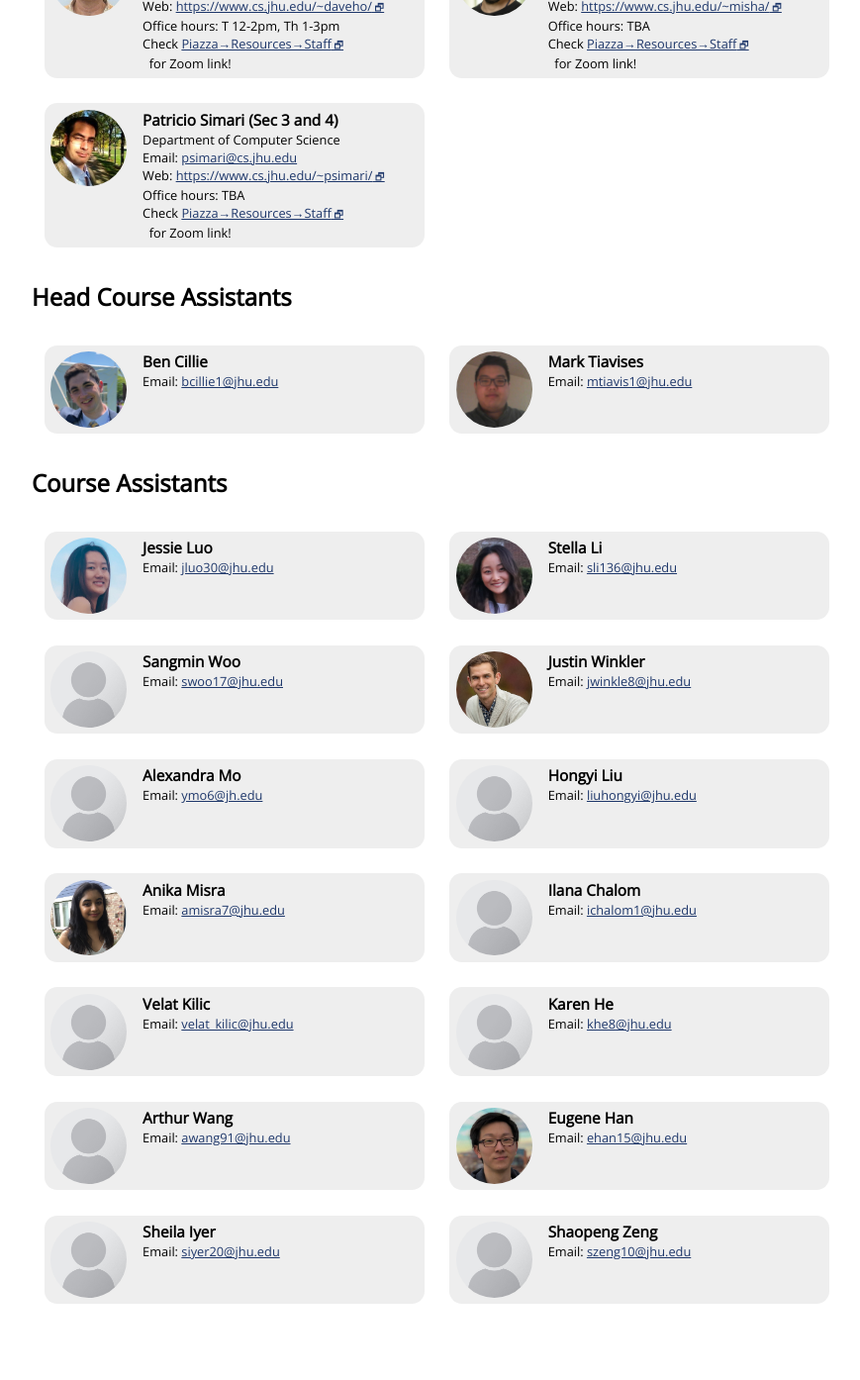
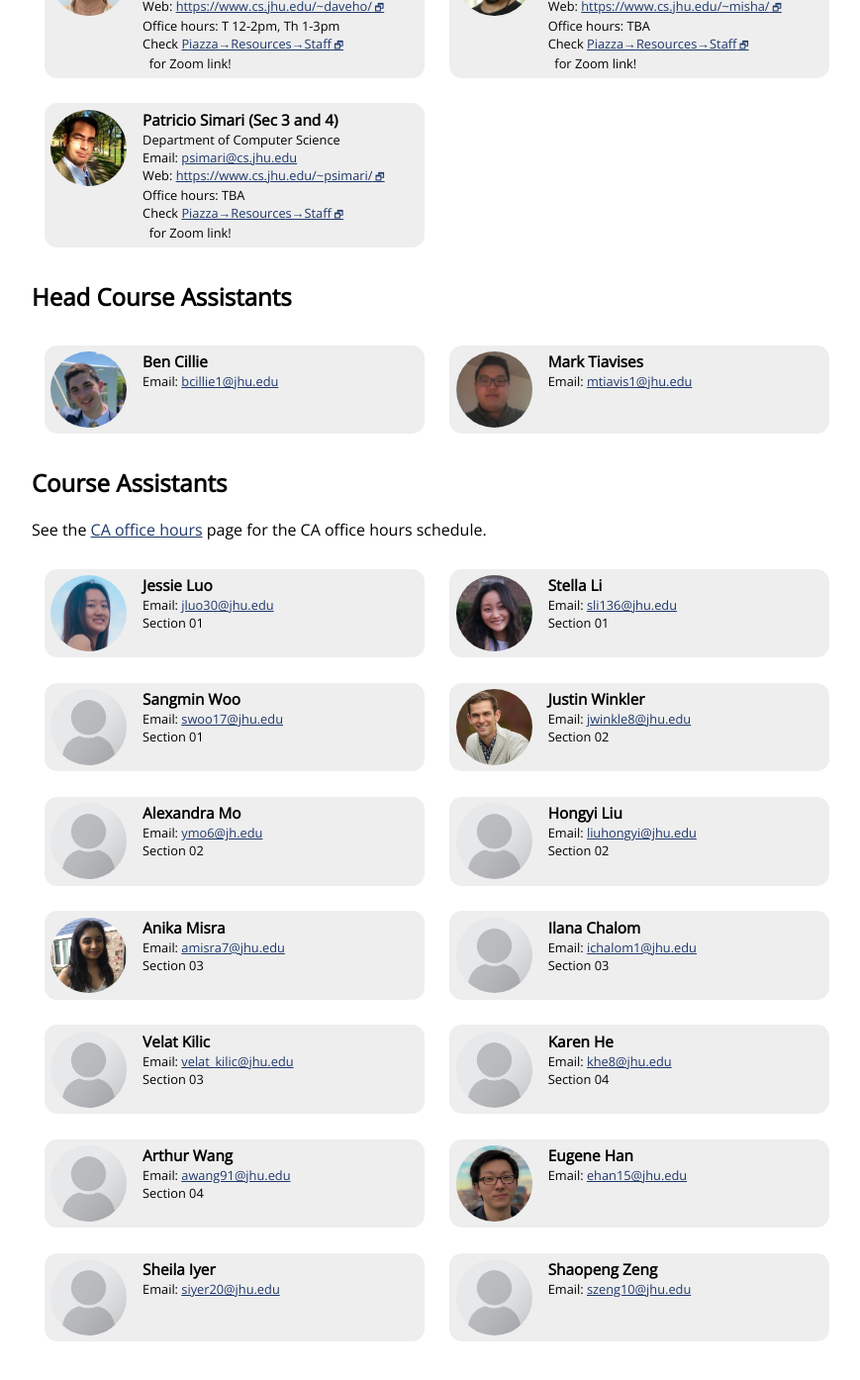
Before and after one commit to jhu-ip/cs220-s22, a Jekyll site: the page built from staff.md, in a window 1280 px wide and 1400 px high, scrolled down 435 px. Shown: the top 1394 px of the window at 99% size, without its empty margins (160-1029 px from the left). Built offline with Jekyll 4.4.1, drawn with Linux system fonts in a browser that asks for light colours; some web fonts are replaced; before the commit the page ends 1797 px from its top, so only the background shows below that.

Commit message:
section numbers, link to CA office hours schedule

```diff
--- a/staff.md
+++ b/staff.md
@@ -85,11 +85,14 @@ category: "staff"
 
 ## Course Assistants
 
+See the [CA office hours](officehours.html) page for the CA office hours schedule.
+
 <div class="card">
   <img alt="Jessie photo" src="{{site.baseurl}}/img/staffpix/jessie.jpg">
   <div class="details">
    <span class="name_and_role">Jessie Luo</span><br>
    Email: <a href="mailto:jluo30@jhu.edu">jluo30@jhu.edu</a><br>
+   Section 01
   </div>
 </div>
 
@@ -98,6 +101,7 @@ category: "staff"
   <div class="details">
    <span class="name_and_role">Stella Li</span><br>
    Email: <a href="mailto:sli136@jhu.edu">sli136@jhu.edu</a><br>
+   Section 01
   </div>
 </div>
 
@@ -106,6 +110,7 @@ category: "staff"
   <div class="details">
    <span class="name_and_role">Sangmin Woo</span><br>
    Email: <a href="mailto:swoo17@jhu.edu">swoo17@jhu.edu</a><br>
+   Section 01
   </div>
 </div>
 
@@ -114,6 +119,7 @@ category: "staff"
   <div class="details">
    <span class="name_and_role">Justin Winkler</span><br>
    Email: <a href="mailto:jwinkle8@jhu.edu">jwinkle8@jhu.edu</a><br>
+   Section 02
   </div>
 </div>
 
@@ -122,6 +128,7 @@ category: "staff"
   <div class="details">
    <span class="name_and_role">Alexandra Mo</span><br>
    Email: <a href="mailto:ymo6@jh.edu">ymo6@jh.edu</a><br>
+   Section 02
   </div>
 </div>
 
@@ -130,6 +137,7 @@ category: "staff"
   <div class="details">
    <span class="name_and_role">Hongyi Liu</span><br>
    Email: <a href="mailto:liuhongyi@jhu.edu">liuhongyi@jhu.edu</a><br>
+   Section 02
   </div>
 </div>
 
@@ -138,6 +146,7 @@ category: "staff"
   <div class="details">
    <span class="name_and_role">Anika Misra</span><br>
    Email: <a href="mailto:amisra7@jhu.edu">amisra7@jhu.edu</a><br>
+   Section 03
   </div>
 </div>
 
@@ -146,6 +155,7 @@ category: "staff"
   <div class="details">
    <span class="name_and_role">Ilana Chalom</span><br>
    Email: <a href="mailto:ichalom1@jhu.edu">ichalom1@jhu.edu</a><br>
+   Section 03
   </div>
 </div>
 
@@ -154,6 +164,7 @@ category: "staff"
   <div class="details">
    <span class="name_and_role">Velat Kilic</span><br>
    Email: <a href="mailto:velat_kilic@jhu.edu">velat_kilic@jhu.edu</a><br>
+   Section 03
   </div>
 </div>
 
@@ -162,6 +173,7 @@ category: "staff"
   <div class="details">
    <span class="name_and_role">Karen He</span><br>
    Email: <a href="mailto:khe8@jhu.edu">khe8@jhu.edu</a><br>
+   Section 04
   </div>
 </div>
 
@@ -170,6 +182,7 @@ category: "staff"
   <div class="details">
    <span class="name_and_role">Arthur Wang</span><br>
    Email: <a href="mailto:awang91@jhu.edu">awang91@jhu.edu</a><br>
+   Section 04
   </div>
 </div>
 
```
